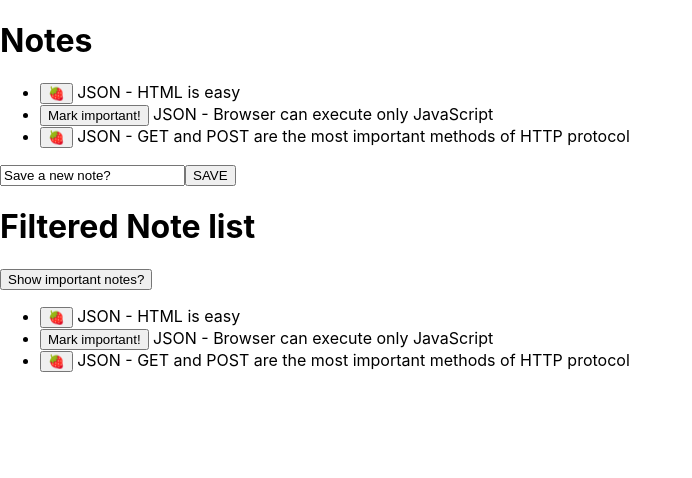
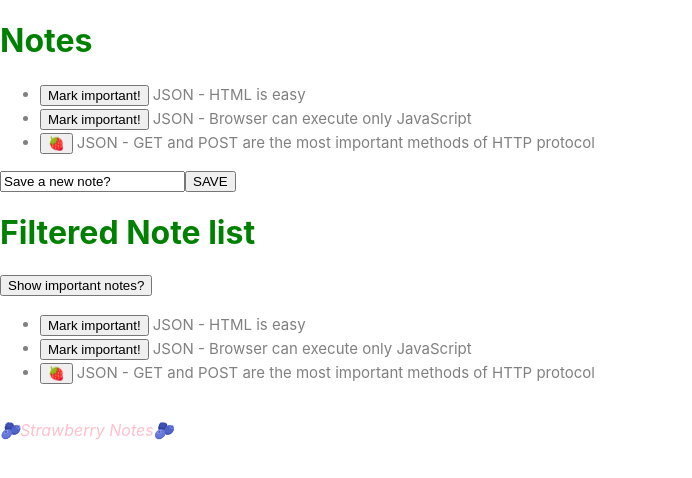
Before and after one commit to cherylfong/netscapia, a React (Create React App) app in the folder part2/preliminary/: page / in a window 1280 px wide. Shown: the top 478 px of the page, without its empty margins (0-692 px from the left). Built offline with nearby package versions, Linux system fonts and the light colour scheme; data requests are answered from the project's data file.

Commit message:
add notes for Part 2 section e

```diff
--- a/part2/preliminary/db.json
+++ b/part2/preliminary/db.json
@@ -3,7 +3,7 @@
     {
       "id": 1,
       "content": "JSON - HTML is easy",
-        "important": true
+      "important": false
     },
     {
       "id": 2,
--- a/part2/preliminary/src/App.js
+++ b/part2/preliminary/src/App.js
@@ -20,6 +20,8 @@ const App = (props) => {
 
   const [newNote, setNewNote] = useState('Save a new note?')
   const [isShowAll, setShowAll] = useState(true)
+
+  const [errorMessage, setErrorMessage] = useState(null)
 
   /*
   useEffect(() => {
@@ -167,6 +169,7 @@ const notesToShow = isShowAll ? notes : notes.filter(note => note.important ===
 
 // Change note importance
 const toggleImportance = (id) => {
+
   console.log(`Change importance NOTE # ${id}`)
 
   // get copy from server
@@ -175,6 +178,16 @@ const toggleImportance = (id) => {
   // get copy from front-end app
   // == is comparing object reference
   const note = notes.find(n => n.id === id)
+
+  const label = note.important
+  ? "NOT important" : "IMPORTANT"
+
+  setErrorMessage(
+    `Importance for '${note.content}' set to ${label}`
+  )
+  setTimeout(() => {
+    setErrorMessage(null)
+  }, 5000)
 
   // make the changes
   // ... object spread syntax to create a copy
@@ -223,6 +236,12 @@ const toggleImportance = (id) => {
       alert(
         `The note: '${note.content}' was already deleted from server!`
       )
+      setErrorMessage(
+        `Note '${note.content}' was already removed from server!`
+      )
+      setTimeout(() => {
+        setErrorMessage(null)
+      }, 5000)
       // set notes state without the deleted note
       setNotes(notes.filter(n => n.id !== id))
     })
@@ -232,6 +251,8 @@ const toggleImportance = (id) => {
 return (
   <div>
     <h1>Notes</h1>
+
+    <Notification message={errorMessage} />
 
     {/* Alternatives for the same component */}
 
@@ -287,6 +308,7 @@ return (
         <Note key={note.id} note={note} toggleImportance={() => toggleImportance(note.id)} />
       )}
     </ul>
+    <Footer />
 
   </div>
 )
@@ -298,9 +320,35 @@ const Note = ({ note, toggleImportance }) => {
     ? "🍓" : "Mark important!"
 
   return (
-    <li><button onClick={toggleImportance}>{label}</button> {note.content}
+    <li className='note'><button onClick={toggleImportance}>{label}</button> {note.content}
     </li>
   )
 }
 
+const Notification = ({message}) => {
+  if (message === null) {
+    return null
+  }
+
+  return (
+    <div className='error'>
+      {message}
+    </div>
+  )
+}
+
+const Footer = () => {
+  const footerStyle = {
+      color: 'pink',
+      fontStyle: 'italic',
+      fontSize: 16,
+  }
+  return (
+      <div style={footerStyle}>
+          <br />
+          <em>🫐Strawberry Notes🫐</em>
+      </div>
+  )
+}
+
 export default App
--- a/part2/preliminary/src/index.css
+++ b/part2/preliminary/src/index.css
@@ -11,3 +11,24 @@ code {
   font-family: source-code-pro, Menlo, Monaco, Consolas, 'Courier New',
     monospace;
 }
+
+h1 {
+  color: green
+}
+
+
+.note {
+  color: grey;
+  padding-top: 3px;
+  font-size: 15px;
+}
+
+.error {
+  color: red;
+  background: lightgrey;
+  font-size: 20px;
+  border-style: solid;
+  border-radius: 5px;
+  padding: 10px;
+  margin-bottom: 10px;
+}
```
Also changed, not shown: 1 other file (tests, documents, lock files or other folders). Lines whose indentation alone changed are shown as unchanged.
